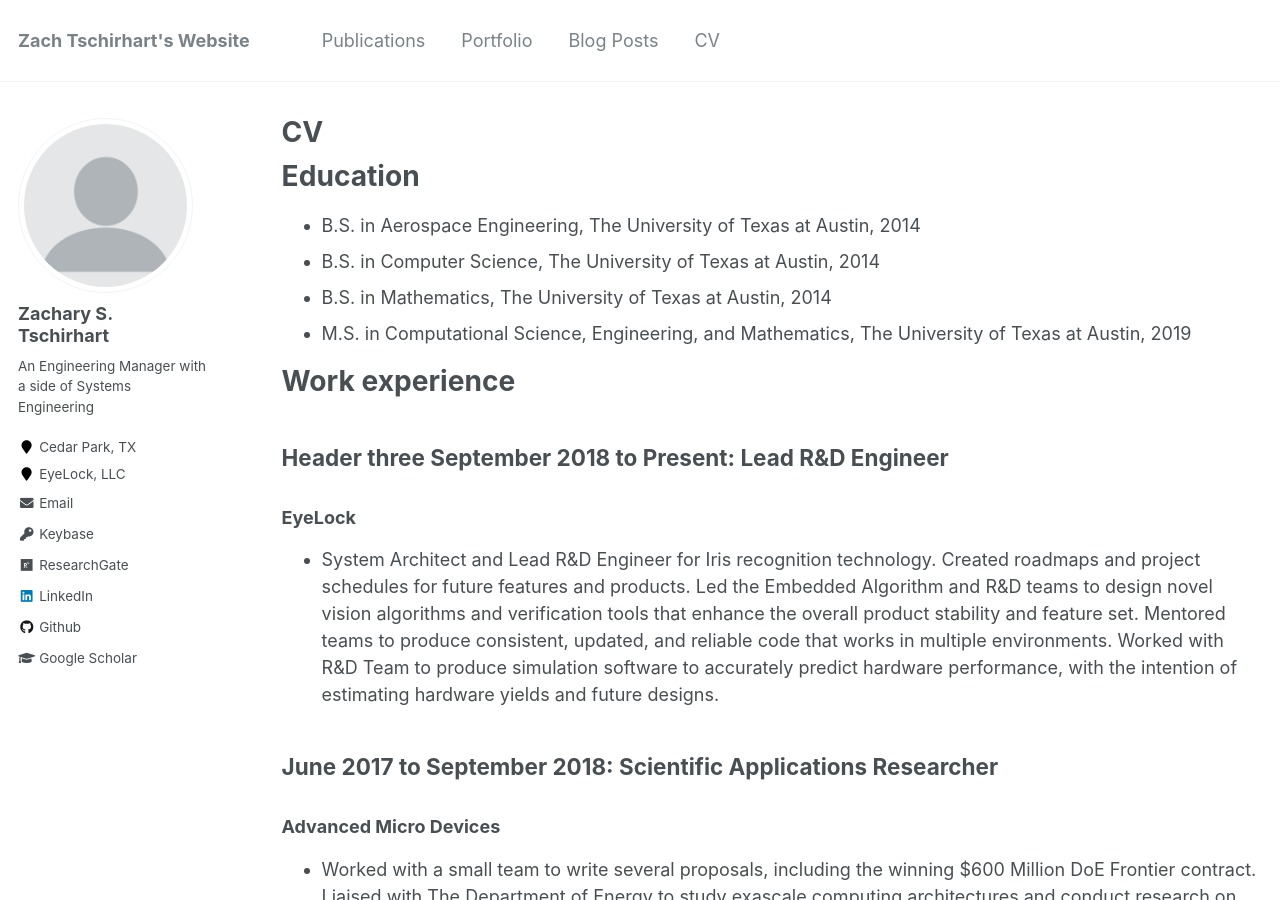
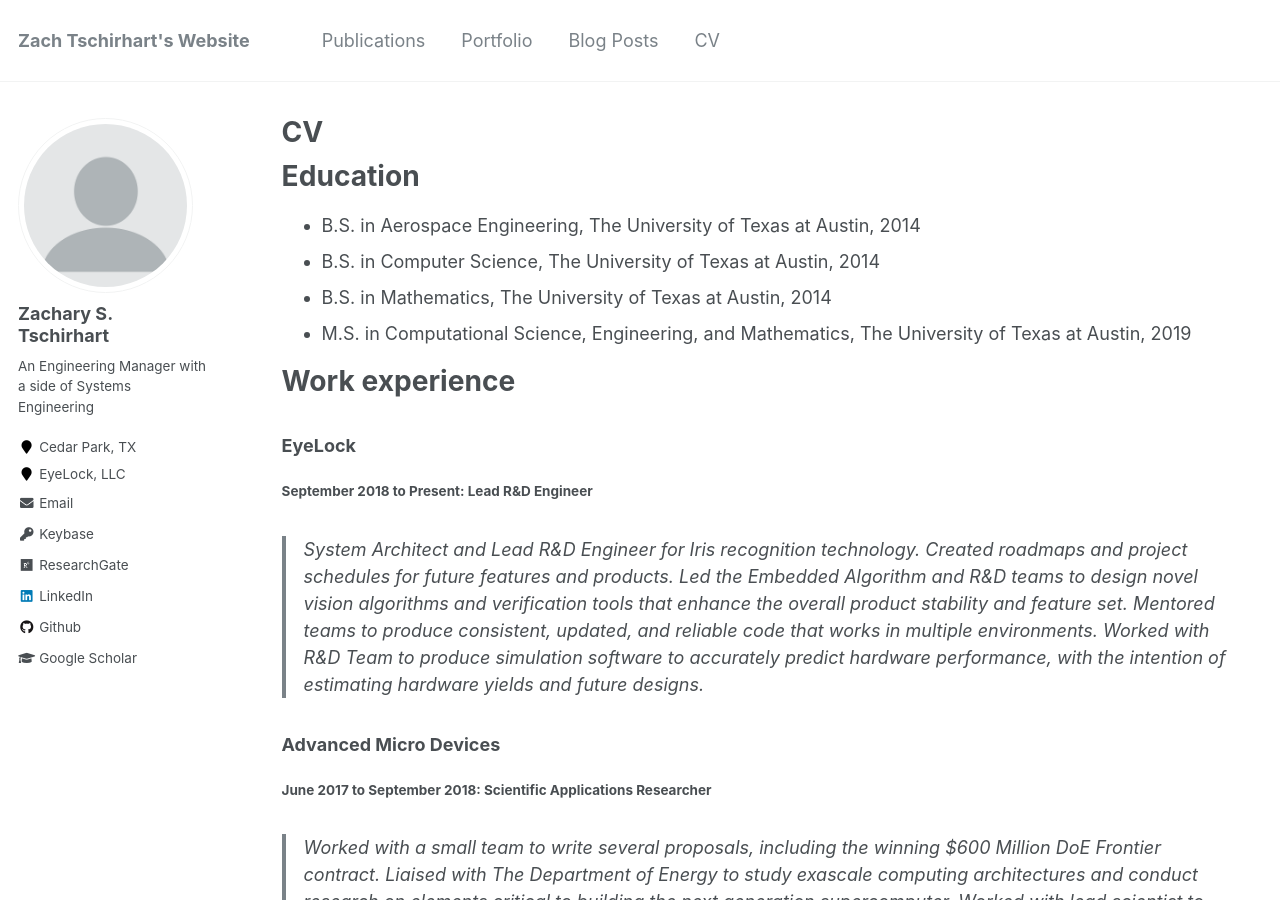
Before and after one commit to ztschir/ztschir.github.io, a Jekyll site: the page built from _pages/cv.md, in a window 1280 px wide and 900 px high. Built offline with Jekyll 4.4.1, drawn with Linux system fonts in a browser that asks for light colours.

Commit message:
changed cv

```diff
--- a/_pages/cv.md
+++ b/_pages/cv.md
@@ -18,13 +18,13 @@ Education
 
 Work experience
 ======
-## Header three September 2018 to Present: Lead R&D Engineer
 ### EyeLock
-  * System Architect and Lead R&D Engineer for Iris recognition technology. Created roadmaps and project schedules for future features and products. Led the Embedded Algorithm and R&D teams to design novel vision algorithms and verification tools that enhance the overall product stability and feature set. Mentored teams to produce consistent, updated, and reliable code that works in multiple environments. Worked with R&D Team to produce simulation software to accurately predict hardware performance, with the intention of estimating hardware yields and future designs.
+#### September 2018 to Present: Lead R&D Engineer
+> System Architect and Lead R&D Engineer for Iris recognition technology. Created roadmaps and project schedules for future features and products. Led the Embedded Algorithm and R&D teams to design novel vision algorithms and verification tools that enhance the overall product stability and feature set. Mentored teams to produce consistent, updated, and reliable code that works in multiple environments. Worked with R&D Team to produce simulation software to accurately predict hardware performance, with the intention of estimating hardware yields and future designs.
 
-## June 2017 to September 2018: Scientific Applications Researcher
 ### Advanced Micro Devices
-  * Worked with a small team to write several proposals, including the winning $600 Million DoE Frontier contract. Liaised with The Department of Energy to study exascale computing architectures and conduct research on elements critical to building the next generation supercomputer. Worked with lead scientist to port hydrodynamics, molecular dynamics, and neutron transport applications to run on AMD hardware while simultaneously consulted with low-level hardware specialist to create simulations. Interfaced between the DOE and other AMD research teams to provide consistent software solutions throughout AMD Research. Presented research to company wide meetings in order to drive the development of hardware to accommodate general HPC application trends. Identified overlap in contractual software requirements and managed the consolidation effort. Used a combination of HCC/C++AMP, C, C++ 11/17, Fortran, OpenMP 3.1/4.5, OpenACC, MPI, and OpenCL to complete this research.
+#### June 2017 to September 2018: Scientific Applications Researcher
+> Worked with a small team to write several proposals, including the winning $600 Million DoE Frontier contract. Liaised with The Department of Energy to study exascale computing architectures and conduct research on elements critical to building the next generation supercomputer. Worked with lead scientist to port hydrodynamics, molecular dynamics, and neutron transport applications to run on AMD hardware while simultaneously consulted with low-level hardware specialist to create simulations. Interfaced between the DOE and other AMD research teams to provide consistent software solutions throughout AMD Research. Presented research to company wide meetings in order to drive the development of hardware to accommodate general HPC application trends. Identified overlap in contractual software requirements and managed the consolidation effort. Used a combination of HCC/C++AMP, C, C++ 11/17, Fortran, OpenMP 3.1/4.5, OpenACC, MPI, and OpenCL to complete this research.
 
 ## September 2016 to June 2017: O'Donnell PhD Fellow
 ### The University of Texas at Austin (Oden Institute)
```
